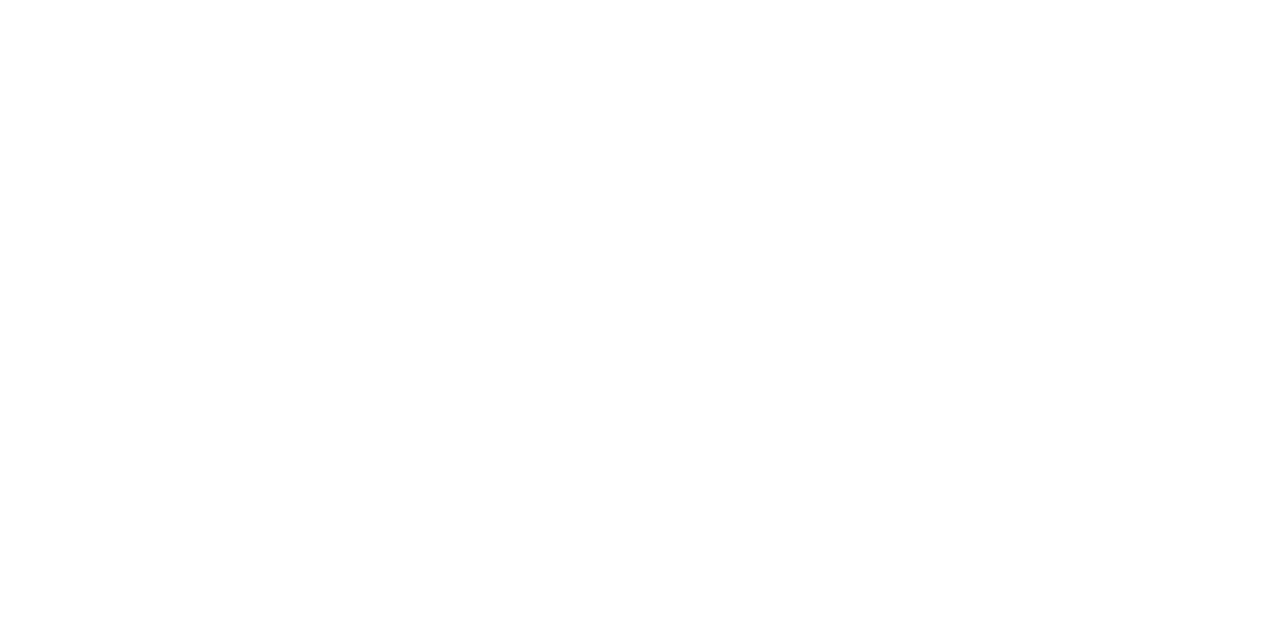
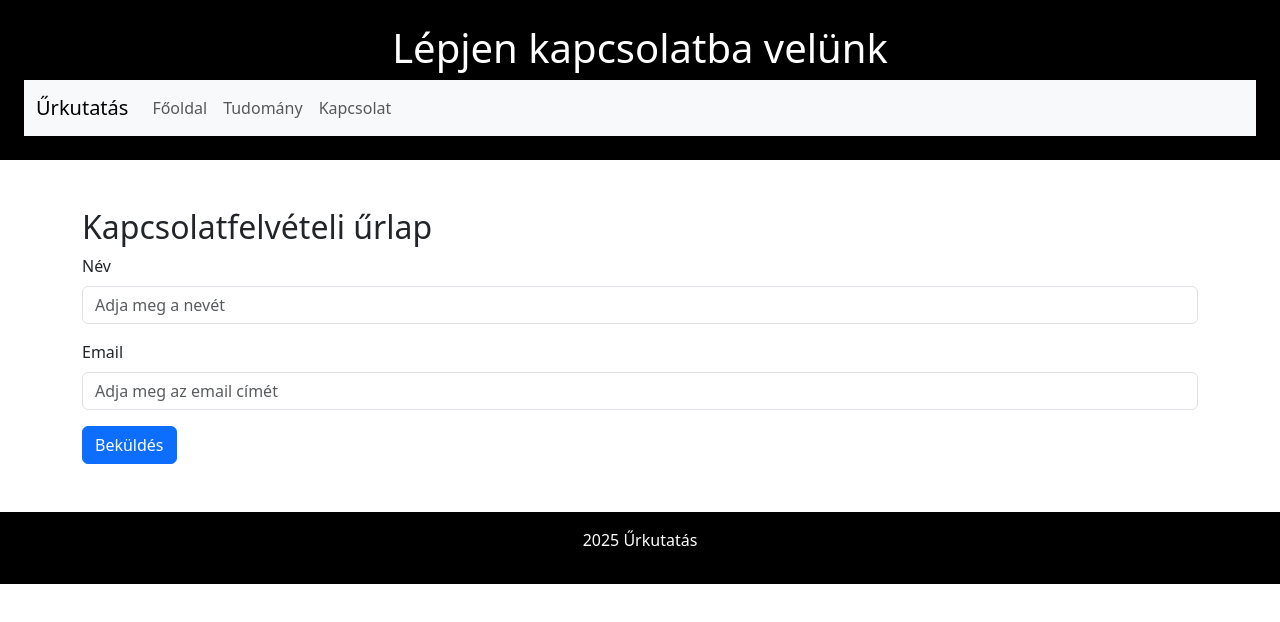
Before and after one commit to GasparLaci/IKT_Urkutatas, a plain HTML site: page kapcsolat.html in a window 1280 px wide. Drawn offline with nearby package versions, Linux system fonts and the light colour scheme.

Commit message:
kapcsolat #2

```diff
--- a/kapcsolat.html
+++ b/kapcsolat.html
@@ -8,6 +8,37 @@
   <link href="https://cdn.jsdelivr.net/npm/bootstrap@5.3.0-alpha1/dist/css/bootstrap.min.css" rel="stylesheet">
 </head>
 <body>
-
+  <header class="text-center p-4">
+    <h1>Lépjen kapcsolatba velünk</h1>
+    <nav class="navbar navbar-expand-lg navbar-light bg-light">
+      <div class="container-fluid">
+        <a class="navbar-brand" href="#">Űrkutatás</a>
+        <div class="collapse navbar-collapse">
+          <ul class="navbar-nav me-auto">
+            <li class="nav-item"><a class="nav-link" href="index.html">Főoldal</a></li>
+            <li class="nav-item"><a class="nav-link" href="tudomany.html">Tudomány</a></li>
+            <li class="nav-item"><a class="nav-link" href="kapcsolat.html">Kapcsolat</a></li>
+          </ul>
+        </div>
+      </div>
+    </nav>
+  </header>
+  <section class="container my-5">
+    <h2>Kapcsolatfelvételi űrlap</h2>
+    <form>
+      <div class="mb-3">
+        <label for="name" class="form-label">Név</label>
+        <input type="text" class="form-control" id="name" name="name" placeholder="Adja meg a nevét">
+      </div>
+      <div class="mb-3">
+        <label for="email" class="form-label">Email</label>
+        <input type="email" class="form-control" id="email" name="email" placeholder="Adja meg az email címét">
+      </div>
+      <button type="submit" class="btn btn-primary">Beküldés</button>
+    </form>
+  </section>
+  <footer class="text-center p-3">
+    <p>2025 Űrkutatás</p>
+  </footer>
 </body>
 </html>
```
